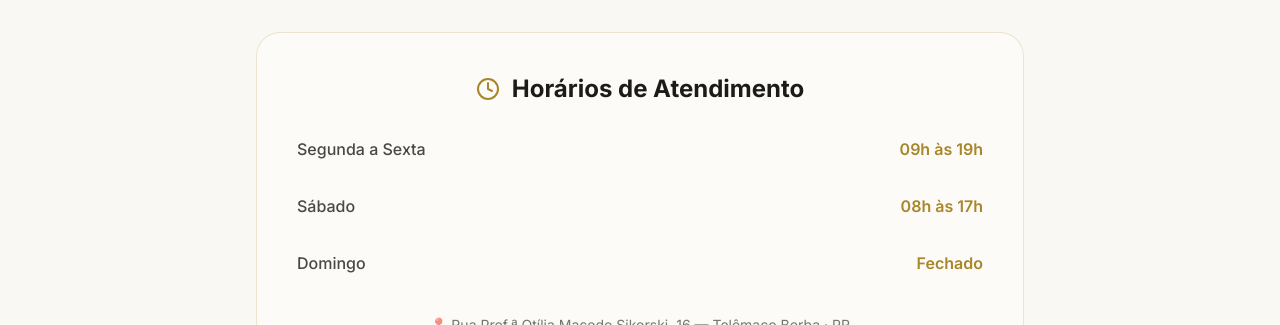
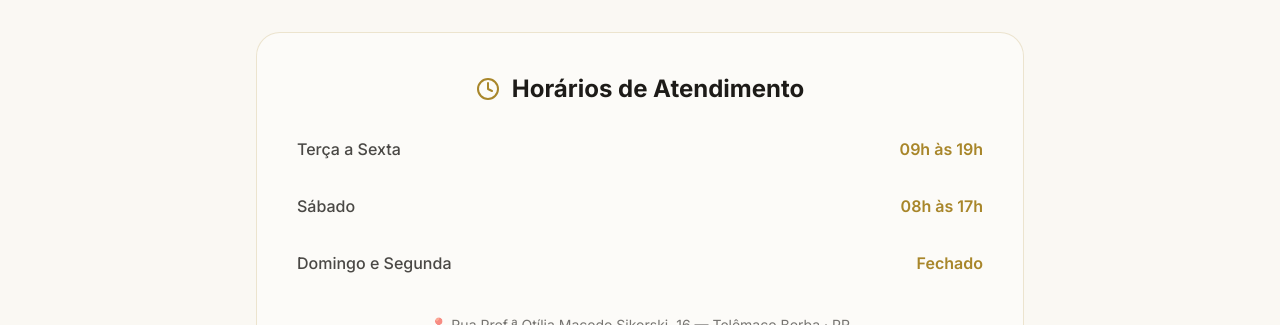
Before and after one commit to vertexxconsulting/agnaldo-gomes, a Next.js app: page /studio in a window 1280 px wide. Shown: the part 3240-3565 px from the top of the page. Built offline with nearby package versions, Linux system fonts and the light colour scheme; no server answers; a web font is replaced by a local one.

Commit message:
style(studio): ajusta display de horarios de segunda fechado

```diff
--- a/app/(public)/studio/page.tsx
+++ b/app/(public)/studio/page.tsx
@@ -175,9 +175,9 @@ export default function StudioPage() {
   ];
 
   const horarios = [
-    { dia: "Segunda a Sexta", horas: "09h às 19h" },
+    { dia: "Terça a Sexta", horas: "09h às 19h" },
     { dia: "Sábado", horas: "08h às 17h" },
-    { dia: "Domingo", horas: "Fechado" },
+    { dia: "Domingo e Segunda", horas: "Fechado" },
   ];
 
   return (
```
